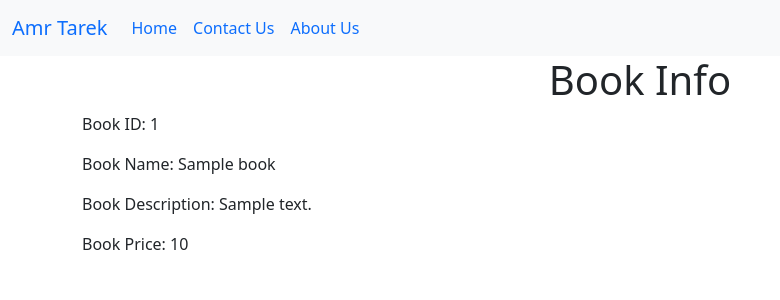
After one commit to AmrTarek17/devops, a Django app: page /book/1 in a window 1280 px wide. The commit adds this page. Shown: the top 300 px of the page, without its empty margins (0-780 px from the left). Run offline with Django 4.2, Linux system fonts and the light colour scheme; tables that the repository leaves empty hold one stand-in row (values such as "Sample post").

```diff
--- a/devops/books/admin.py
+++ b/devops/books/admin.py
@@ -1,3 +1,5 @@
 from django.contrib import admin
+from books.models import books
 
 # Register your models here.
+admin.site.register(books)
--- a/devops/books/models.py
+++ b/devops/books/models.py
@@ -3,4 +3,10 @@ from django.db import models
 
 # Create your models here.
 class books(models.Model):
-    pass
+    name = models.CharField(max_length=100)
+    description = models.CharField(max_length=300)
+    price = models.IntegerField(default=100)
+
+
+    def __str__(self):
+        return f"{self.name}"
--- a/devops/books/templates/books/aboutus.html
+++ b/devops/books/templates/books/aboutus.html
@@ -8,7 +8,7 @@
 <body>
 <nav class="navbar navbar-expand-lg bg-light">
   <div class="container-fluid">
-    <a class="navbar-brand" href="#">Amr Tarek</a>
+    <a class="navbar-brand" href="{% url 'home' %}">Amr Tarek</a>
     <button class="navbar-toggler" type="button" data-bs-toggle="collapse" data-bs-target="#navbarSupportedContent" aria-controls="navbarSupportedContent" aria-expanded="false" aria-label="Toggle navigation">
       <span class="navbar-toggler-icon"></span>
     </button>
--- a/devops/books/templates/books/contactus.html
+++ b/devops/books/templates/books/contactus.html
@@ -8,7 +8,7 @@
 <body>
 <nav class="navbar navbar-expand-lg bg-light">
   <div class="container-fluid">
-    <a class="navbar-brand" href="#">Amr Tarek</a>
+    <a class="navbar-brand" href="{% url 'home' %}">Amr Tarek</a>
     <button class="navbar-toggler" type="button" data-bs-toggle="collapse" data-bs-target="#navbarSupportedContent" aria-controls="navbarSupportedContent" aria-expanded="false" aria-label="Toggle navigation">
       <span class="navbar-toggler-icon"></span>
     </button>
--- /dev/null
+++ b/devops/books/templates/books/showbook.html
@@ -0,0 +1,39 @@
+<!DOCTYPE html>
+<html lang="en">
+<head>
+    <meta charset="UTF-8">
+    <title>Title</title>
+<link href="https://cdn.jsdelivr.net/npm/bootstrap@5.1.3/dist/css/bootstrap.min.css" rel="stylesheet" integrity="sha384-1BmE4kWBq78iYhFldvKuhfTAU6auU8tT94WrHftjDbrCEXSU1oBoqyl2QvZ6jIW3" crossorigin="anonymous">
+</head>
+<body>
+	<nav class="navbar navbar-expand-lg bg-light">
+  <div class="container-fluid">
+    <a class="navbar-brand" href="{% url 'home' %}">Amr Tarek</a>
+    <button class="navbar-toggler" type="button" data-bs-toggle="collapse" data-bs-target="#navbarSupportedContent" aria-controls="navbarSupportedContent" aria-expanded="false" aria-label="Toggle navigation">
+      <span class="navbar-toggler-icon"></span>
+    </button>
+    <div class="collapse navbar-collapse" id="navbarSupportedContent">
+      <ul class="navbar-nav me-auto mb-2 mb-lg-0">
+        <li class="nav-item">
+          <a class="nav-link active" aria-current="page" href="{% url 'home' %}">Home</a>
+        </li>
+        <li class="nav-item">
+          <a class="nav-link" href="{% url 'contactus' %}">Contact Us</a>
+        </li>
+        <li class="nav-item dropdown">
+          <a class="nav-link" href="{% url 'aboutus' %}">About Us</a>
+        </li>
+      </ul>
+    </div>
+  </div>
+</nav>
+	<div class="container">
+        <h1 style="text-align: center">Book Info</h1>
+            <p>Book ID: {{book.id}}</p>
+            <p>Book Name: {{book.name}}</p>
+            <p>Book Description: {{book.description}}</p>
+            <p>Book Price: {{book.price}}</p>
+	</div>
+<script src="https://cdn.jsdelivr.net/npm/bootstrap@5.1.3/dist/js/bootstrap.bundle.min.js" integrity="sha384-ka7Sk0Gln4gmtz2MlQnikT1wXgYsOg+OMhuP+IlRH9sENBO0LRn5q+8nbTov4+1p" crossorigin="anonymous"></script>
+</body>
+</html>
--- a/devops/books/views.py
+++ b/devops/books/views.py
@@ -1,16 +1,19 @@
-from django.shortcuts import render
-from django.http import HttpResponse
+from django.shortcuts import render, redirect, get_object_or_404
+from django.http import HttpResponse, JsonResponse
+
+from books.models import books
 
 
 # Create your views here.
 
 
 def home(request):
-    booksinfo = [
-        {"id": 1, "name": "book1", "description": "book1_description"},
-        {"id": 2, "name": "book2", "description": "book2_description"},
-        {"id": 3, "name": "book3", "description": "book3_description"}
-    ]
+    # booksinfo = [
+    #     {"id": 1, "name": "book1", "description": "book1_description"},
+    #     {"id": 2, "name": "book2", "description": "book2_description"},
+    #     {"id": 3, "name": "book3", "description": "book3_description"}
+    # ]
+    booksinfo = books.objects.all()
     return render(request, "books/home.html", context={"data": booksinfo})
 
 
@@ -20,3 +23,14 @@ def contactus(request):
 
 def aboutus(request):
     return render(request, "books/aboutus.html")
+
+
+def get_book_datails(request, id):
+    book = get_object_or_404(books, id=id)
+    return render(request, "books/showbook.html", context={"book": book})
+
+
+def delete_book(request, id):
+    book = get_object_or_404(books, id=id)
+    book.delete()
+    return redirect("home")
--- a/devops/devops/__init__.py
+++ b/devops/devops/__init__.py
@@ -0,0 +1,2 @@
+import pymysql
+pymysql.install_as_MySQLdb()
--- a/devops/devops/urls.py
+++ b/devops/devops/urls.py
@@ -15,11 +15,13 @@ Including another URLconf
 """
 from django.contrib import admin
 from django.urls import path
-from books.views import home, contactus, aboutus
+from books.views import home, contactus, aboutus, get_book_datails, delete_book
 
 urlpatterns = [
     path('admin/', admin.site.urls),
     path('', home, name='home'),
     path('contactus/', contactus, name='contactus'),
-    path('aboutus/', aboutus, name='aboutus')
+    path('aboutus/', aboutus, name='aboutus'),
+    path('book/<id>', get_book_datails, name='book.show'),
+    path('book/<id>/delete', delete_book, name='book.delete')
 ]
```
Also changed, not shown: devops/books/templates/books/home.html (+6 -2 lines), devops/devops/settings.py (+14 -8 lines), devops/books/migrations/0001_initial.py (added), devops/books/migrations/0002_books_description_books_name_books_price.py (added), devops/books/migrations/0003_alter_books_description_alter_books_name.py (added).
